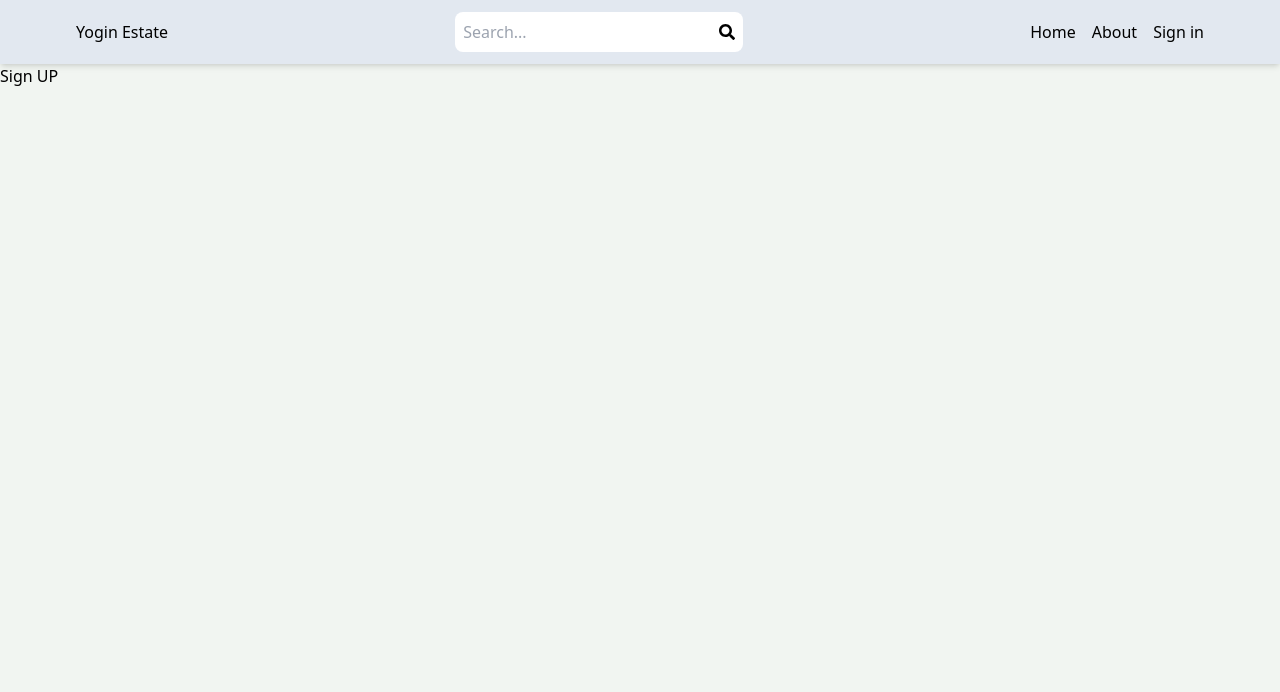
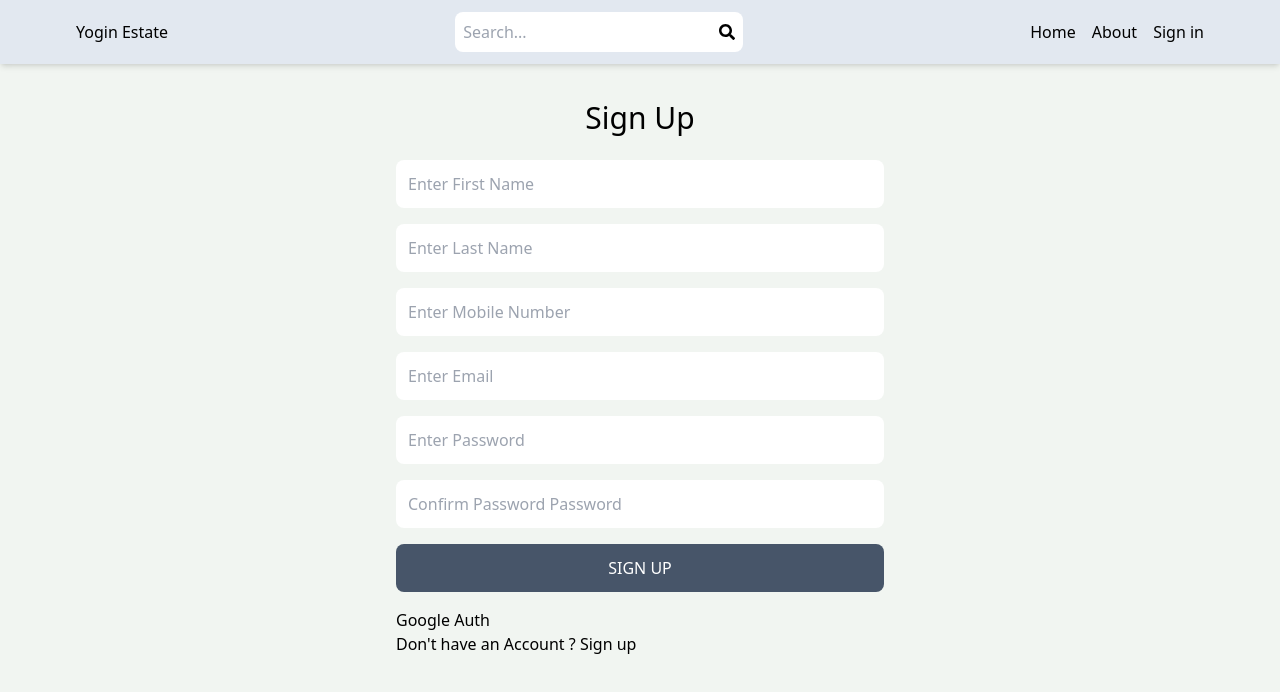
Before and after one commit to patilyogin96/mern-real-estate, a React (Vite) app in the folder client/: page /sign-up in a window 1280 px wide. Shown: the top 692 px of the page. Built offline with nearby package versions, Linux system fonts and the light colour scheme.

Commit message:
sign-up form static implemented

```diff
--- a/client/src/pages/SignUp.jsx
+++ b/client/src/pages/SignUp.jsx
@@ -1,11 +1,52 @@
-import React from 'react'
+import React from "react";
+import { Link } from "react-router-dom";
 
 const SignUp = () => {
   return (
-    <div>
-      Sign UP
+    <div className="max-w-lg m-auto p-3 ">
+      <h1 className="text-3xl text-center my-6">Sign Up</h1>
+      <form className="flex flex-col gap-4 ">
+        <input
+          type="text"
+          placeholder="Enter first name"
+          className="p-3 rounded-lg capitalize"
+        />
+        <input
+          type="text"
+          placeholder="Enter last name"
+          className="p-3 rounded-lg capitalize"
+        />
+        <input
+          type="number"
+          placeholder="Enter mobile number"
+          className="p-3 rounded-lg capitalize"
+        />
+        <input
+          type="email"
+          placeholder="Enter email"
+          className="p-3 rounded-lg capitalize"
+        />
+        <input
+          type="password"
+          placeholder="Enter password"
+          className="p-3 rounded-lg capitalize"
+        />
+        <input
+          type="password"
+          placeholder="confirm password password"
+          className="p-3 rounded-lg capitalize"
+        />
+        <button className="p-3 rounded-lg bg-slate-600 text-white  uppercase hover:opacity-95 disabled:opacity-75">
+          Sign Up
+        </button>
+        <div>Google Auth</div>
+      </form>
+
+      <div>
+        Don't have an Account ? <Link to="/sign-up">Sign up</Link>
+      </div>
     </div>
-  )
-}
+  );
+};
 
-export default SignUp
+export default SignUp;
```
